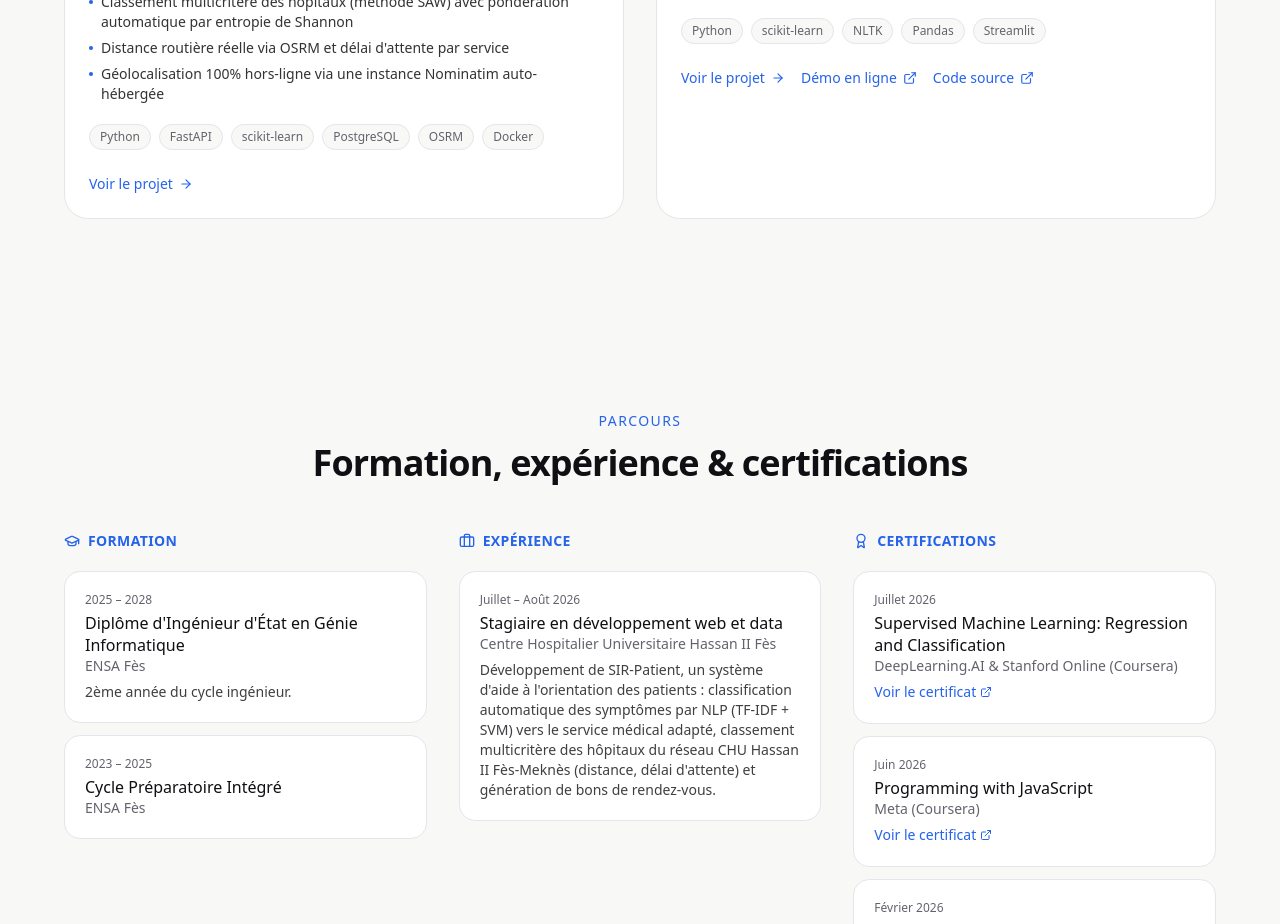
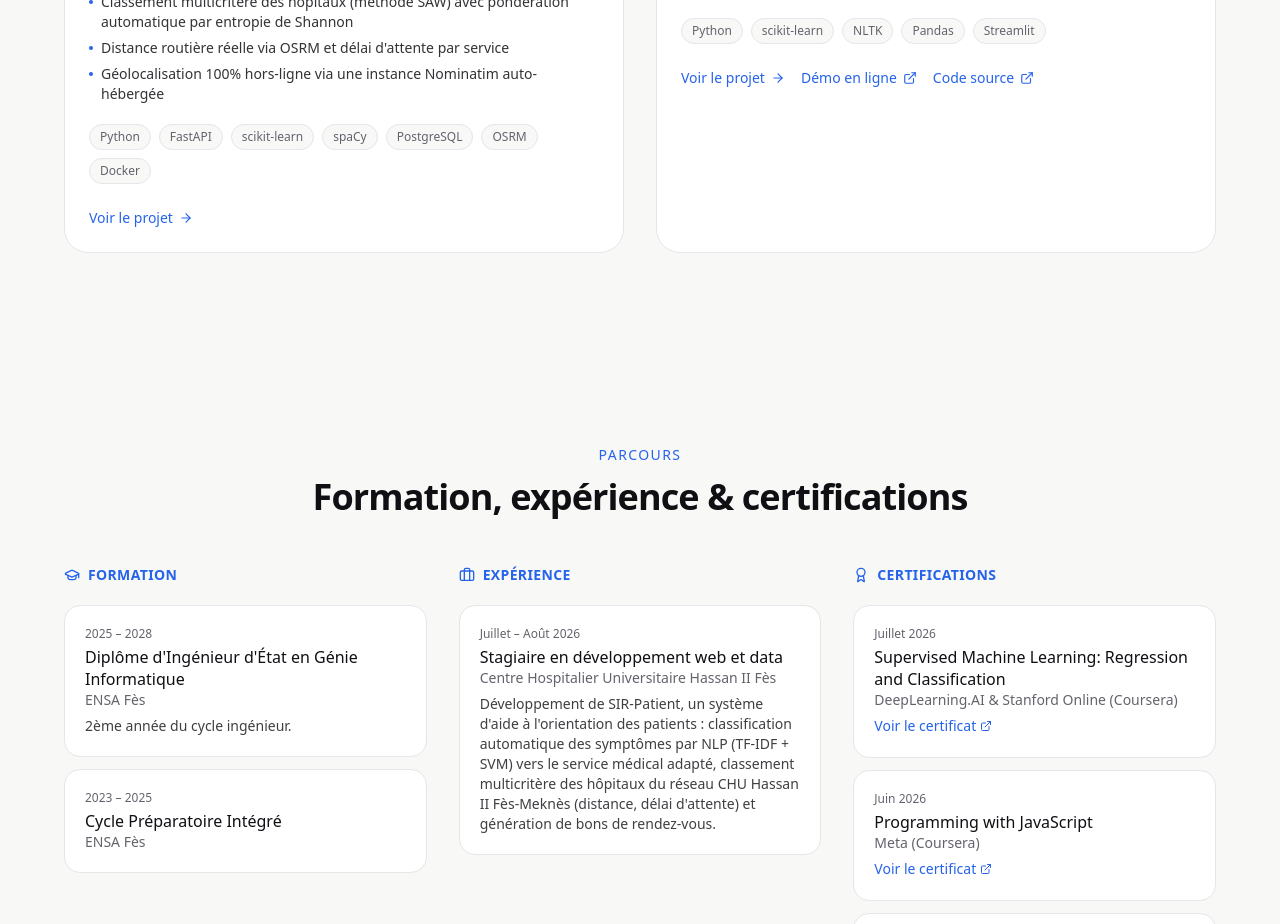
Before and after one commit to x-khalid-x/MyPortfolio, a React (Vite) app: page / in a window 1280 px wide. Shown: the part 3060-3984 px from the top of the page. Built offline with nearby package versions, Linux system fonts and the light colour scheme.

Commit message:
content: add spaCy to SIR-Patient tech stack

```diff
--- a/src/data/content.ts
+++ b/src/data/content.ts
@@ -97,7 +97,7 @@ export const projects: Project[] = [
       "Génération d'un bon de rendez-vous au format PDF avec QR code",
       "Interface web FastAPI + Jinja2",
     ],
-    stack: ["Python", "FastAPI", "scikit-learn", "PostgreSQL", "OSRM", "Docker"],
+    stack: ["Python", "FastAPI", "scikit-learn", "spaCy", "PostgreSQL", "OSRM", "Docker"],
     availabilityNote:
       "Projet réalisé dans le cadre de mon stage au CHU Hassan II Fès. Le code source et les données ne sont pas publiés, car le projet a été réalisé dans un contexte hospitalier et n'est pas destiné à une diffusion publique.",
     image: "/images/projects/sir-patient.webp",
```
